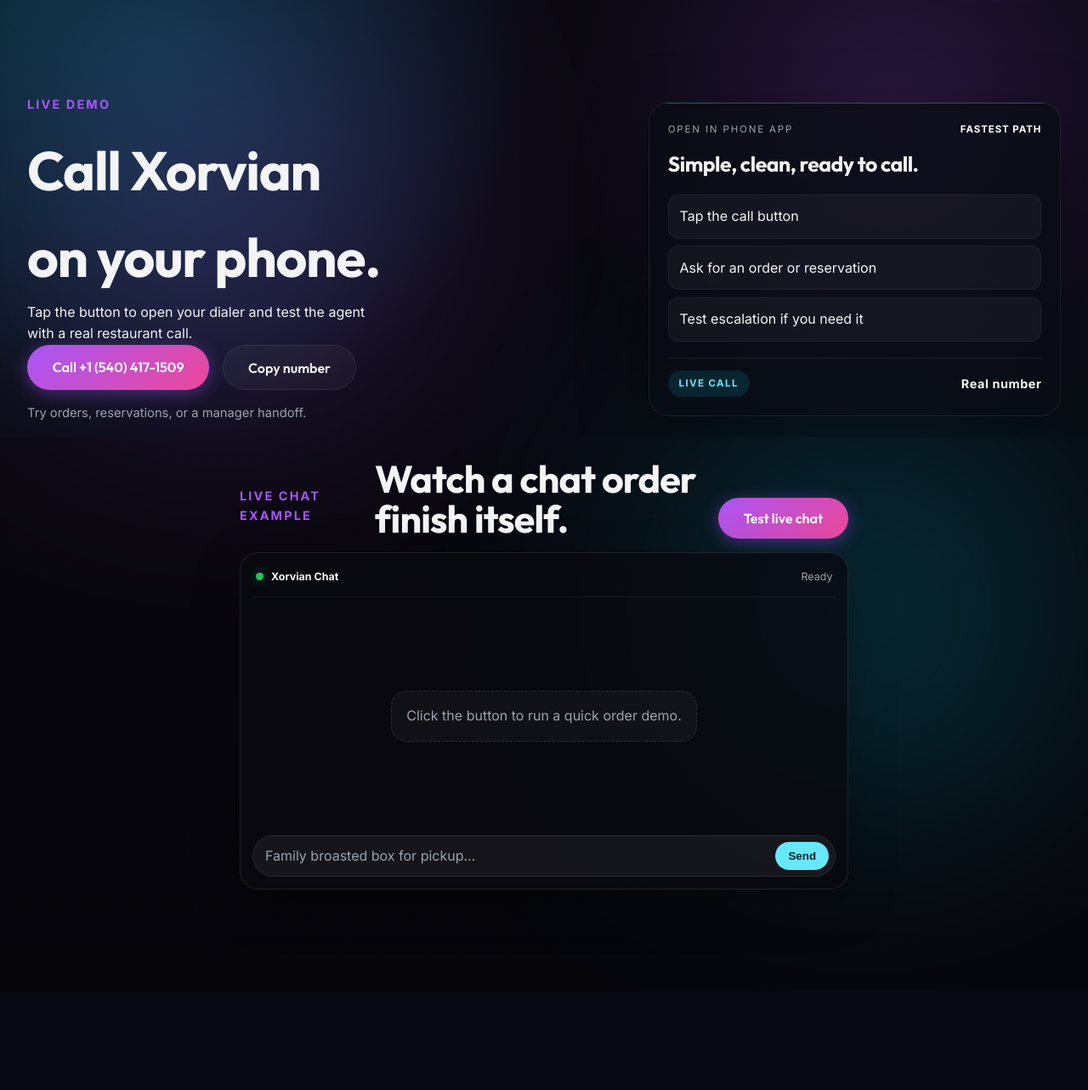
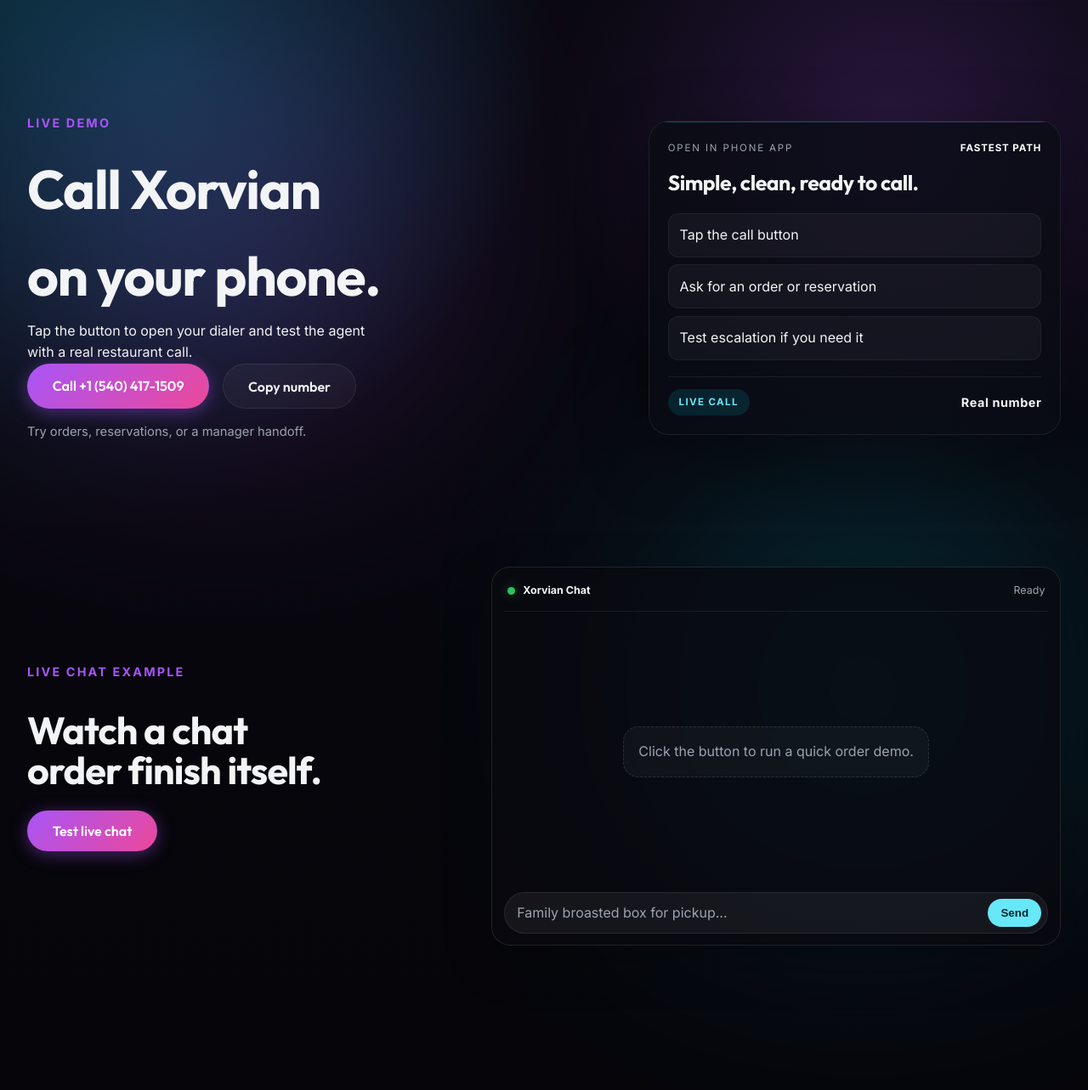
Before and after one commit to AppWizAli/xorvian, a PHP site: page /live-demo.html in a window 1280 px wide. Shown: the part 81-1364 px from the top of the page at 85% size. Before the commit the page ends 1128 px from the top, so only its background shows below. Run offline with PHP 8.4, Linux system fonts and the light colour scheme.

Commit message:
Refine live chat demo layout

```diff
--- a/index.css
+++ b/index.css
@@ -3784,11 +3784,11 @@ body.demo-page-body .btn {
 }
 
 body.demo-minimal-body .page-main {
-  padding-bottom: 64px;
+  padding-bottom: 88px;
 }
 
 .live-demo-hero-minimal {
-  padding-top: 96px;
+  padding: 118px 0 78px;
 }
 
 .live-demo-hero-layout-minimal {
@@ -3841,32 +3841,32 @@ body.demo-minimal-body .page-main {
 }
 
 .live-chat-demo-section {
-  padding: 18px 0 56px;
+  padding: 52px 0 82px;
 }
 
 .live-chat-demo-shell {
-  display: grid;
-  gap: 1rem;
-  margin-inline: auto;
-  max-width: 780px;
+  align-items: center;
+  display: grid;
+  gap: clamp(2rem, 5vw, 4rem);
+  grid-template-columns: minmax(230px, 0.72fr) minmax(340px, 1fr);
 }
 
 .live-chat-demo-heading {
-  align-items: end;
-  display: flex;
-  gap: 1rem;
-  justify-content: space-between;
+  align-items: start;
+  display: grid;
+  gap: 1.15rem;
+  justify-items: start;
 }
 
 .live-chat-demo-heading h2 {
   font-size: clamp(1.8rem, 4vw, 2.8rem);
   line-height: 1.05;
-  margin-top: 0.45rem;
-  max-width: 13ch;
+  margin: 0;
+  max-width: 12ch;
 }
 
 .chat-demo-start {
-  flex: 0 0 auto;
+  margin-top: 0.35rem;
 }
 
 .live-chat-card {
@@ -3907,9 +3907,11 @@ body.demo-minimal-body .page-main {
 .chat-thread {
   display: grid;
   gap: 0.65rem;
-  min-height: 280px;
+  max-height: 360px;
+  min-height: 330px;
   overflow: auto;
   padding: 0.9rem 0.15rem;
+  scroll-behavior: smooth;
 }
 
 .chat-empty-state {
--- a/live-demo.html
+++ b/live-demo.html
@@ -83,6 +83,11 @@
               Click the button to run a quick order demo.
             </div>
           </div>
+          <div class="chat-typing" data-chat-demo-typing hidden>
+            <span></span>
+            <span></span>
+            <span></span>
+          </div>
 
           <div class="chat-input-preview">
             <span data-chat-demo-input>Family broasted box for pickup...</span>
@@ -118,8 +123,9 @@
       const thread = document.querySelector('[data-chat-demo-thread]');
       const status = document.querySelector('[data-chat-demo-status]');
       const input = document.querySelector('[data-chat-demo-input]');
+      const typing = document.querySelector('[data-chat-demo-typing]');
       const buttons = document.querySelectorAll('[data-start-chat-demo], [data-start-chat-demo-secondary]');
-      if (!thread || !status || !input || !buttons.length) return;
+      if (!thread || !status || !input || !typing || !buttons.length) return;
 
       const script = [
         ['customer', 'Hi, I want a family broasted chicken box for pickup.'],
@@ -146,6 +152,10 @@
         thread.scrollTop = thread.scrollHeight;
       }
 
+      function showTyping(show) {
+        typing.hidden = !show;
+      }
+
       function setButtons(text, disabled) {
         buttons.forEach((button) => {
           button.textContent = text;
@@ -163,7 +173,11 @@
         setButtons('Running...', true);
 
         script.forEach(([role, text], index) => {
-          const timer = setTimeout(() => {
+          const typingTimer = setTimeout(() => {
+            showTyping(true);
+          }, 240 + index * 1100);
+          const messageTimer = setTimeout(() => {
+            showTyping(false);
             addBubble(role, text);
             if (index === script.length - 1) {
               status.textContent = 'Complete';
@@ -171,8 +185,8 @@
               setButtons('Replay live chat', false);
               running = false;
             }
-          }, 500 + index * 950);
-          timers.push(timer);
+          }, 650 + index * 1100);
+          timers.push(typingTimer, messageTimer);
         });
       }
 
```
Also changed, not shown: other parts of index.css (+56 -3 lines).
